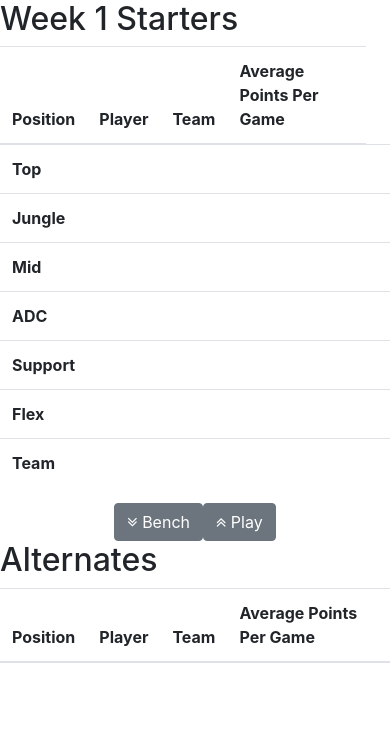
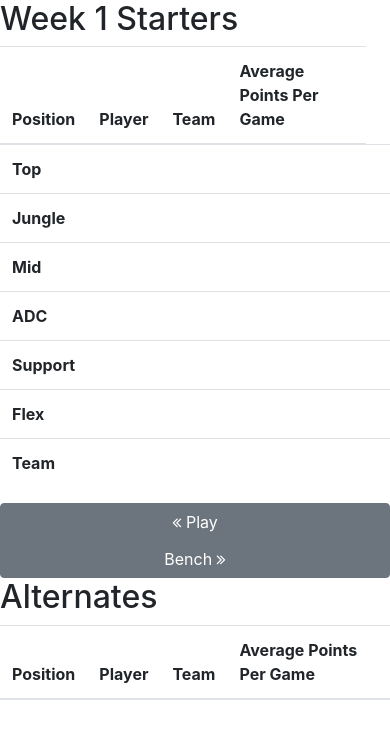
Before and after one commit to erumbold/FantasyLCS, a Flask app: page /roster in a window 390 px wide. Shown: the part 56-795 px from the top of the page. Run offline with Flask 2, Linux system fonts and the light colour scheme; lists and menus that the app fills with data are empty; some libraries are stand-ins or nearby versions.

Commit message:
made roster Starters and Alternates tables side-by-side

```diff
--- a/templates/roster.html
+++ b/templates/roster.html
@@ -3,6 +3,8 @@
 {% block title %}My Roster{% endblock %}
 
 {% block content %}
+    <div class="row">
+        <div class="col-lg-6 col-md-6 col-sm-6 col-xs-6">
             <h2>Week 1 Starters</h2>
             <table class="table" id="mainRoster">
                 <thead>
@@ -65,10 +67,14 @@
                     </tr>
                 </tbody>
             </table>
-    <div class="d-flex justify-content-center">
-        <button class="btn btn-secondary" id="benchBtn"><i class="fa fa-angle-double-down"></i> Bench</button>
-        <button class="btn btn-secondary" id="putInBtn"><i class="fa fa-angle-double-up"></i> Play</button>
         </div>
+        <div class="col-lg-1 col-md-1 col-sm-1 col-xs-1 align-self-center">
+            <div class="d-flex justify-content-center btn-group-vertical">
+               <button class="btn btn-secondary" id="benchBtn"><i class="fa fa-angle-double-left"></i> Play</button>
+                <button class="btn btn-secondary" id="putInBtn">Bench <i class="fa fa-angle-double-right"></i></button>
+            </div>
+        </div>
+        <div class="col-lg-5 col-md-5 col-sm-5 col-xs-5">
             <h2>Alternates</h2>
             <table class="table" id="benchRoster">
                 <thead>
@@ -80,4 +86,6 @@
                     </tr>
                 </thead>
             </table>
+        </div>
+    </div>
 {% endblock %}
```
Lines whose indentation alone changed are shown as unchanged.
